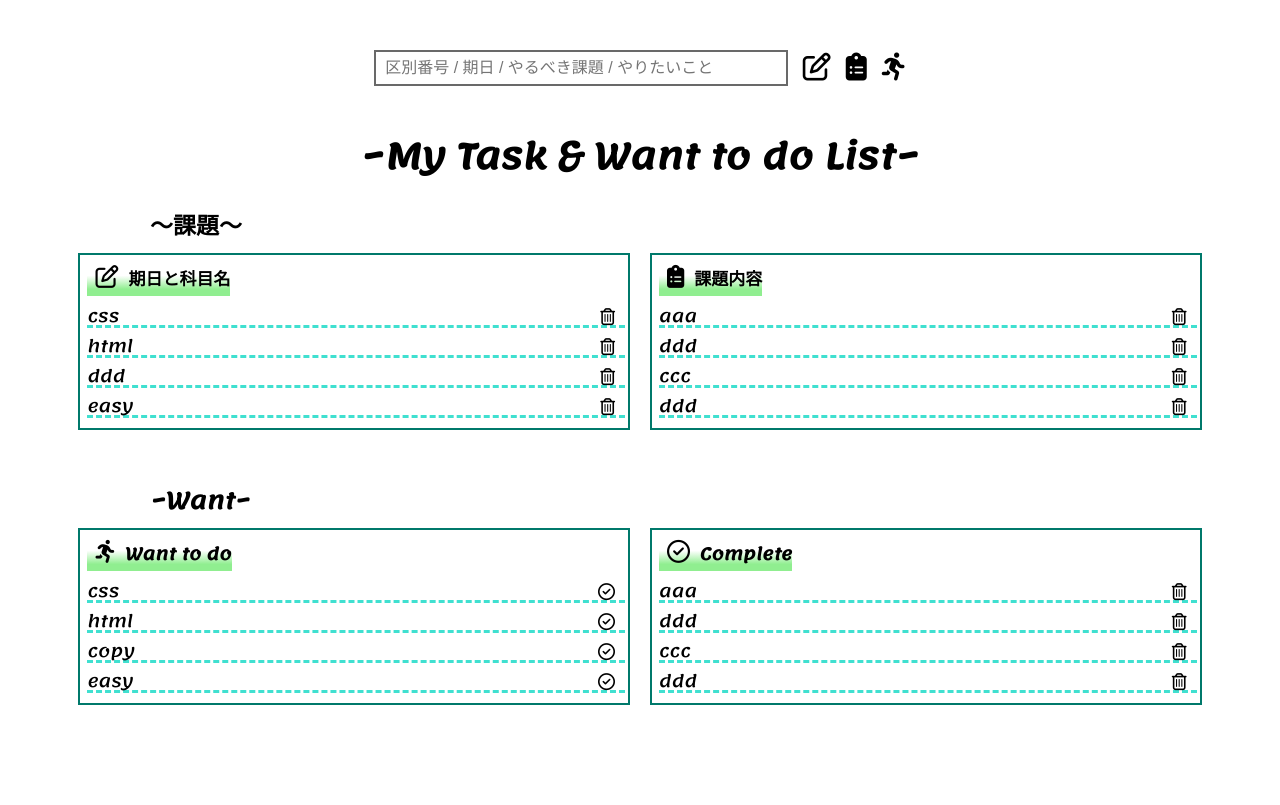
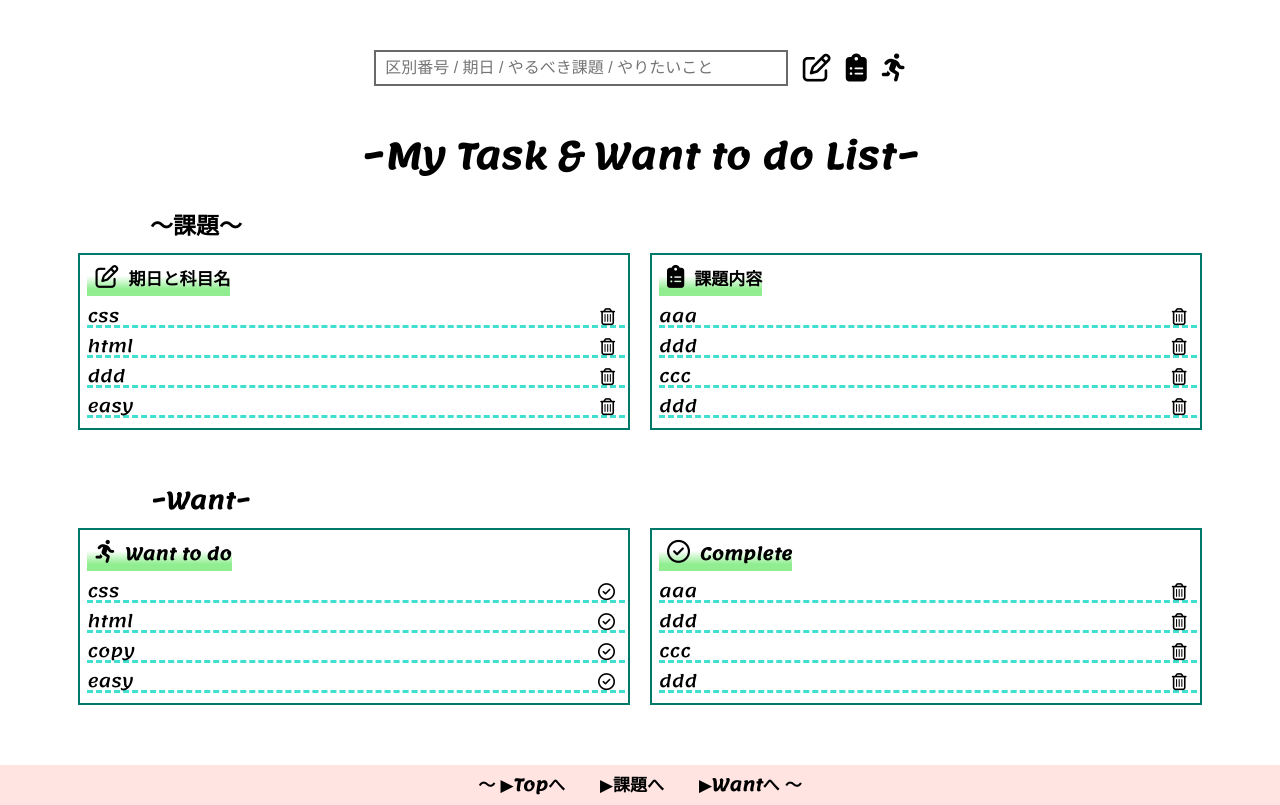
Before and after one commit to appurupai0/appurupai0.github.io, a PHP site: page /my-list-index.html in a window 1280 px wide. Before the commit the page ends 705 px from the top, so only its background shows below. Run offline with PHP 8.4, Linux system fonts and the light colour scheme; some libraries are stand-ins or nearby versions.

Commit message:
footerの追加とそのcssの編集（JavaScriptにはコードを書く手順を定義）

```diff
--- a/my-to-do-list/assets/css/my-list-style.css
+++ b/my-to-do-list/assets/css/my-list-style.css
@@ -12,7 +12,7 @@ header{
 	background-color: rgba(255, 255, 255,.7);
 	display: flex;
 	justify-content: center;
-	align-content: center;
+	align-items: center;
 }
 .input-msg{
 	width: 400px;
@@ -23,7 +23,6 @@ header{
 
 .icon-btn{
 	font-size: 28px;
-	padding-top: 3px;
 	margin-left: 15px;
 	cursor: pointer;
 }
@@ -106,3 +105,33 @@ main{
 .want{
 	margin-top: 60px;
 }
+
+/*-------------footer------------*/
+footer{
+	background-color: #ffe4e1;
+	margin: 0 auto;
+	margin-top: 60px;
+	height: 40px;
+	display: flex;
+	justify-content: center;
+	align-items: center;
+}
+
+footer p{
+	font-size: 17px;
+	margin-left: 35px;
+	font-weight: bold;
+}
+
+footer p:first-child{
+	margin-left: 0;
+}
+
+
+/*-------------------- レスポンシブル対応 --------------------*/
+
+/*--- 小型PC用 ---*/
+
+/*--- タブレット ---*/
+
+/*--- スマートフォン ---*/
--- a/my-to-do-list/my-list-index.html
+++ b/my-to-do-list/my-list-index.html
@@ -6,6 +6,7 @@
 	<link rel="stylesheet" href="assets/css/my-list-style.css">
 	  <meta name="viewport" content="width=device-width, initial-scale=1.0">
 	<script src="https://kit.fontawesome.com/c94db687b2.js" crossorigin="anonymous"></script>
+	<!-- Google Fontsを使っているからそのリンク -->
 	<link href="https://fonts.googleapis.com/css2?family=Gochi+Hand&family=Lemonada:wght@500&display=swap" rel="stylesheet">
 	<title>My Task & Want to do List</title>
 </head>
@@ -89,6 +90,11 @@
 				</div>
 		</div>
 	</main>
+	<footer>
+		<p>～ ▶Topへ</p>
+		<p>▶課題へ</p>
+		<p>▶Wantへ ～</p>
+	</footer>
 	<script src='assets/js/my-list-script.js'></script>
 </body>
 </html>
```
Also changed, not shown: my-to-do-list/assets/js/my-list-script.js (+4 -4 lines).
